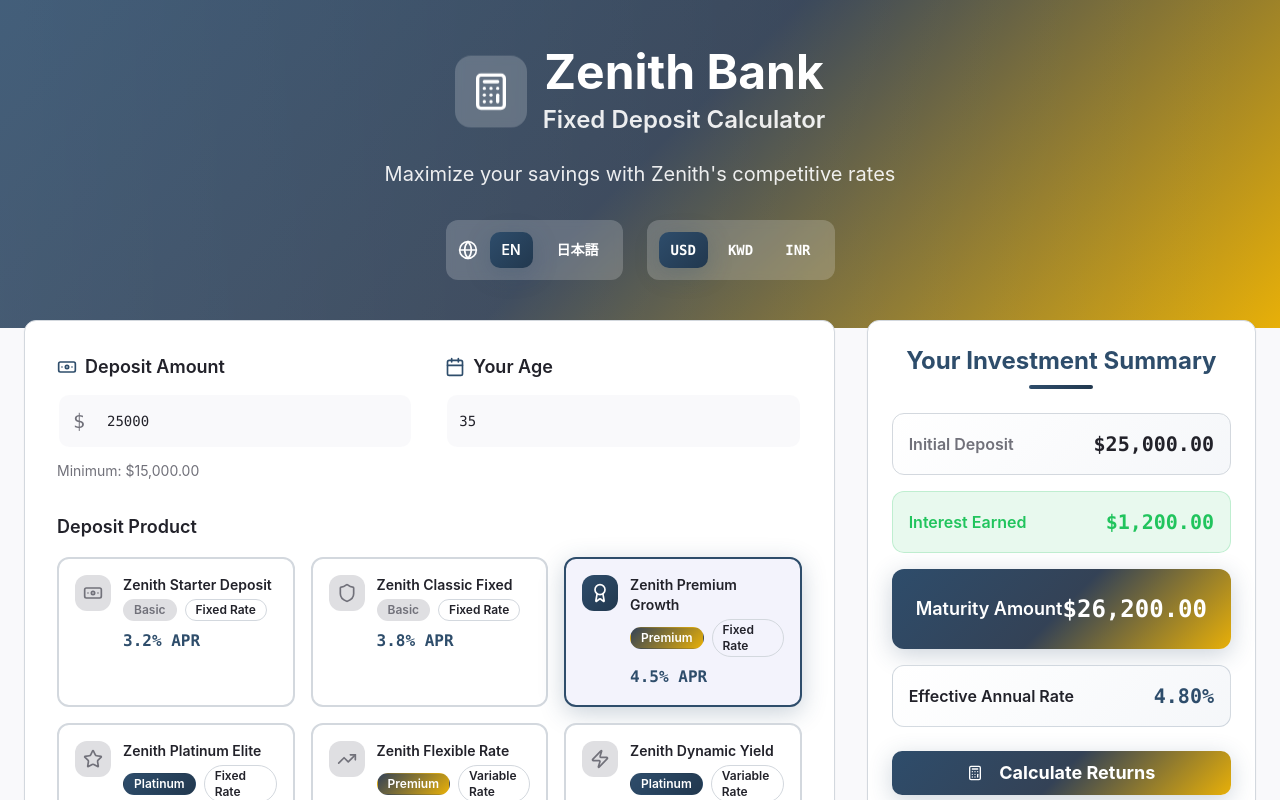
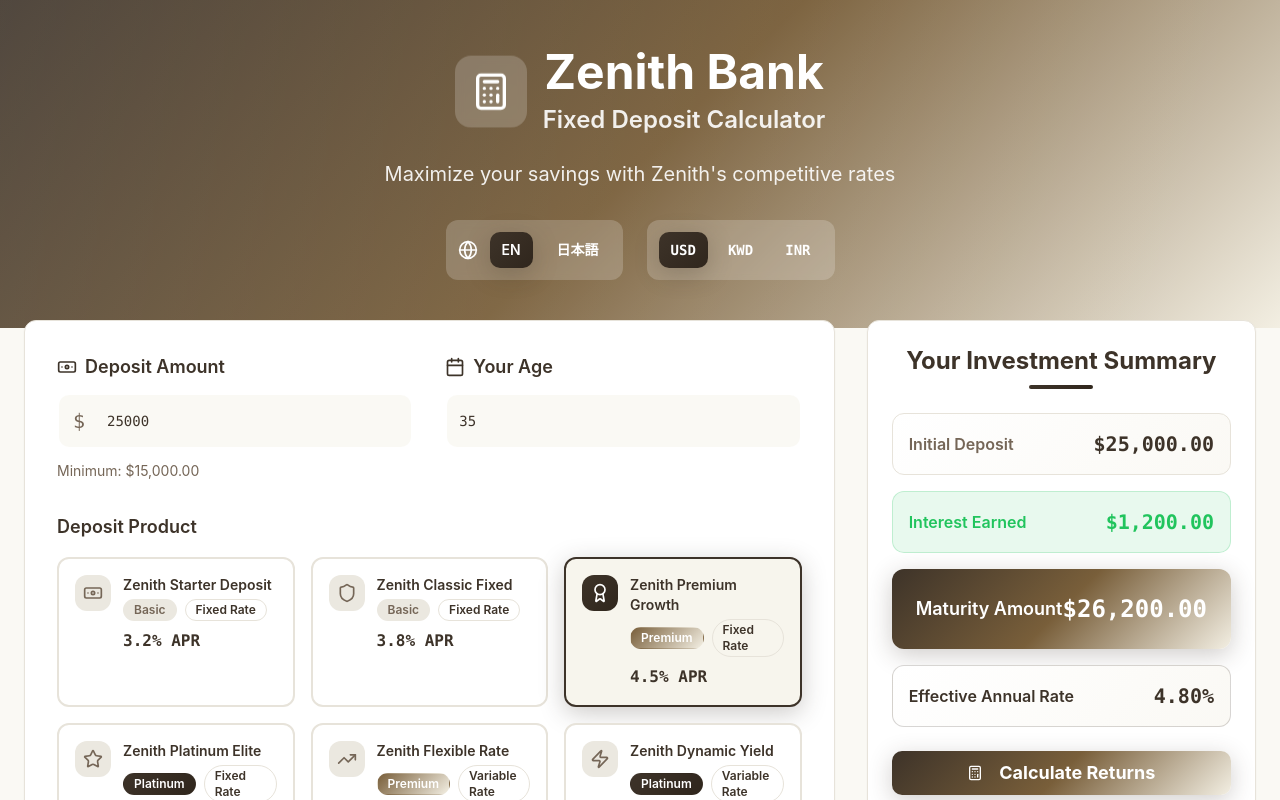
Before and after one commit to Arrowsincoming24/fixed-grow-explorer, a React (Vite) app: page / in a window 1280 px wide. Shown: the top 800 px of the page. Built offline with nearby package versions, Linux system fonts and the light colour scheme.

Commit message:
Update UI colors

```diff
--- a/src/index.css
+++ b/src/index.css
@@ -9,37 +9,37 @@
 @layer base {
   :root {
     /* Core brand colors - Zenith Bank palette */
-    --primary: 210 40% 30%; /* Professional navy blue #2d4a6b */
-    --primary-end: 210 40% 22%; /* Deeper navy #1e3349 */
+    --primary: 30 20% 20%; /* Rich coffee brown #382E26 */
+    --primary-end: 30 25% 15%; /* Darker coffee #2D1F18 */
     --primary-foreground: 0 0% 100%;
 
     /* Secondary colors */
-    --secondary-slate: 215 25% 27%; /* Professional slate #3b4a5c */
-    --secondary-gold: 45 93% 47%; /* Banking gold #e8b339 */
-    --secondary-foreground: 0 0% 100%;
+    --secondary-cream: 45 40% 92%; /* Warm cream #F5F1EB */
+    --secondary-bronze: 35 35% 35%; /* Bronze accent #6B5B47 */
+    --secondary-foreground: 30 20% 20%;
 
     /* Light theme backgrounds */
-    --background: 240 20% 98%; /* Very light blue-gray */
-    --foreground: 240 10% 15%; /* Dark text */
+    --background: 45 40% 97%; /* Warm white */
+    --foreground: 30 20% 20%; /* Coffee brown text */
 
     /* Card and surface colors */
     --card: 0 0% 100%; /* Pure white cards */
-    --card-foreground: 240 10% 15%;
-    --card-secondary: 240 60% 97%; /* Light blue tint */
+    --card-foreground: 30 20% 20%;
+    --card-secondary: 45 40% 95%; /* Light cream tint */
 
     /* Muted colors */
-    --muted: 240 5% 88%; /* Light gray */
-    --muted-foreground: 240 4% 46%;
+    --muted: 45 20% 90%; /* Light beige */
+    --muted-foreground: 30 15% 40%;
 
     /* Interactive elements */
-    --accent: 210 40% 30%;
+    --accent: 30 20% 20%;
     --accent-foreground: 0 0% 100%;
 
     /* Form elements */
     --input: 0 0% 100%;
-    --input-foreground: 240 10% 15%;
-    --border: 215 15% 85%;
-    --ring: 210 40% 30%;
+    --input-foreground: 30 20% 20%;
+    --border: 45 20% 88%;
+    --ring: 30 20% 20%;
 
     /* Status colors */
     --destructive: 0 84% 60%;
@@ -50,17 +50,17 @@
     --warning-foreground: 0 0% 100%;
 
     /* Enhanced gradients */
-    --gradient-primary: linear-gradient(135deg, hsl(210 40% 30%), hsl(210 40% 22%));
-    --gradient-secondary: linear-gradient(135deg, hsl(215 25% 27%), hsl(45 93% 47%));
-    --gradient-hero: linear-gradient(135deg, hsl(210 40% 30%) 0%, hsl(215 25% 27%) 50%, hsl(45 93% 47%) 100%);
-    --gradient-card: linear-gradient(135deg, hsl(0 0% 100%) 0%, hsl(215 30% 97%) 100%);
-    --gradient-accent: linear-gradient(45deg, hsl(210 40% 30%), hsl(210 40% 40%));
+    --gradient-primary: linear-gradient(135deg, hsl(30 20% 20%), hsl(30 25% 15%));
+    --gradient-secondary: linear-gradient(135deg, hsl(35 35% 35%), hsl(45 40% 92%));
+    --gradient-hero: linear-gradient(135deg, hsl(30 20% 20%) 0%, hsl(35 35% 35%) 50%, hsl(45 40% 92%) 100%);
+    --gradient-card: linear-gradient(135deg, hsl(0 0% 100%) 0%, hsl(45 40% 97%) 100%);
+    --gradient-accent: linear-gradient(45deg, hsl(30 20% 20%), hsl(30 20% 30%));
 
     /* Enhanced shadows */
-    --shadow-soft: 0px 4px 20px rgba(45, 74, 107, 0.15);
+    --shadow-soft: 0px 4px 20px rgba(56, 46, 38, 0.15);
     --shadow-card: 0px 8px 30px rgba(0, 0, 0, 0.08);
-    --shadow-button: 0px 6px 25px rgba(45, 74, 107, 0.25);
-    --shadow-hero: 0px 20px 60px rgba(45, 74, 107, 0.2);
+    --shadow-button: 0px 6px 25px rgba(56, 46, 38, 0.25);
+    --shadow-hero: 0px 20px 60px rgba(56, 46, 38, 0.2);
 
     /* Border radius */
     --radius: 0.75rem;
--- a/tailwind.config.ts
+++ b/tailwind.config.ts
@@ -34,8 +34,8 @@ export default {
 					foreground: 'hsl(var(--primary-foreground))'
 				},
 				secondary: {
-					slate: 'hsl(var(--secondary-slate))',
-					gold: 'hsl(var(--secondary-gold))',
+					cream: 'hsl(var(--secondary-cream))',
+					bronze: 'hsl(var(--secondary-bronze))',
 					foreground: 'hsl(var(--secondary-foreground))'
 				},
 				destructive: {
```
